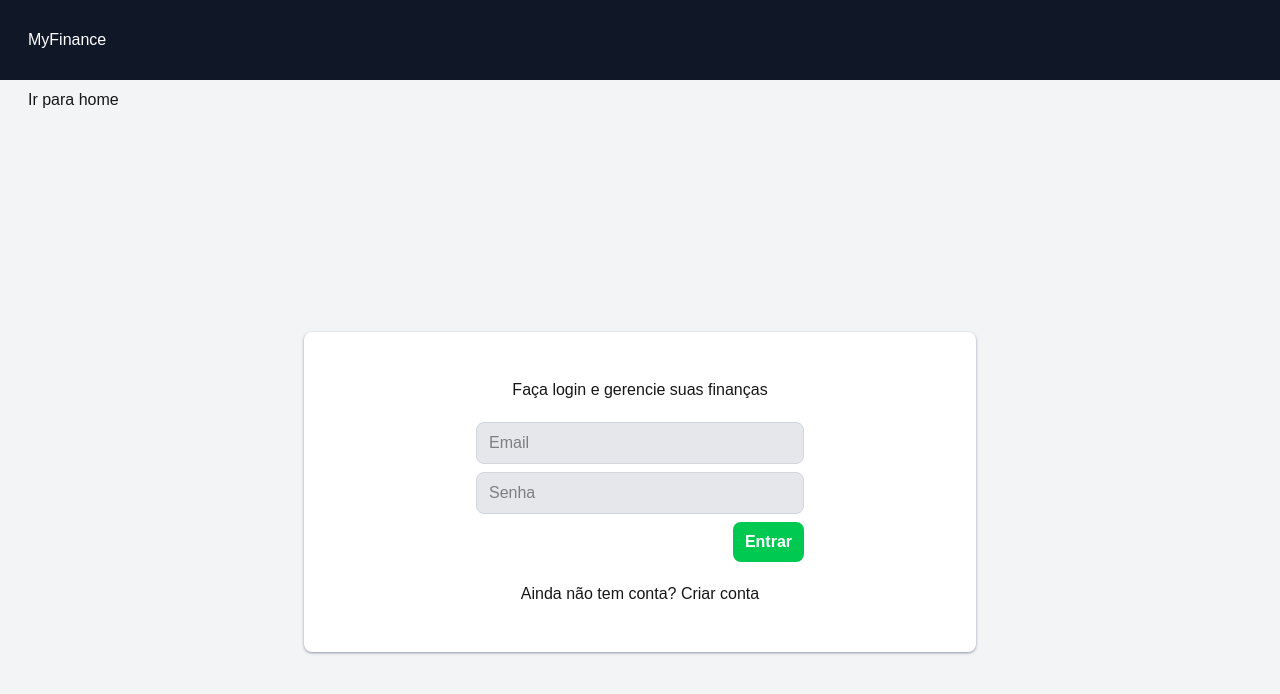
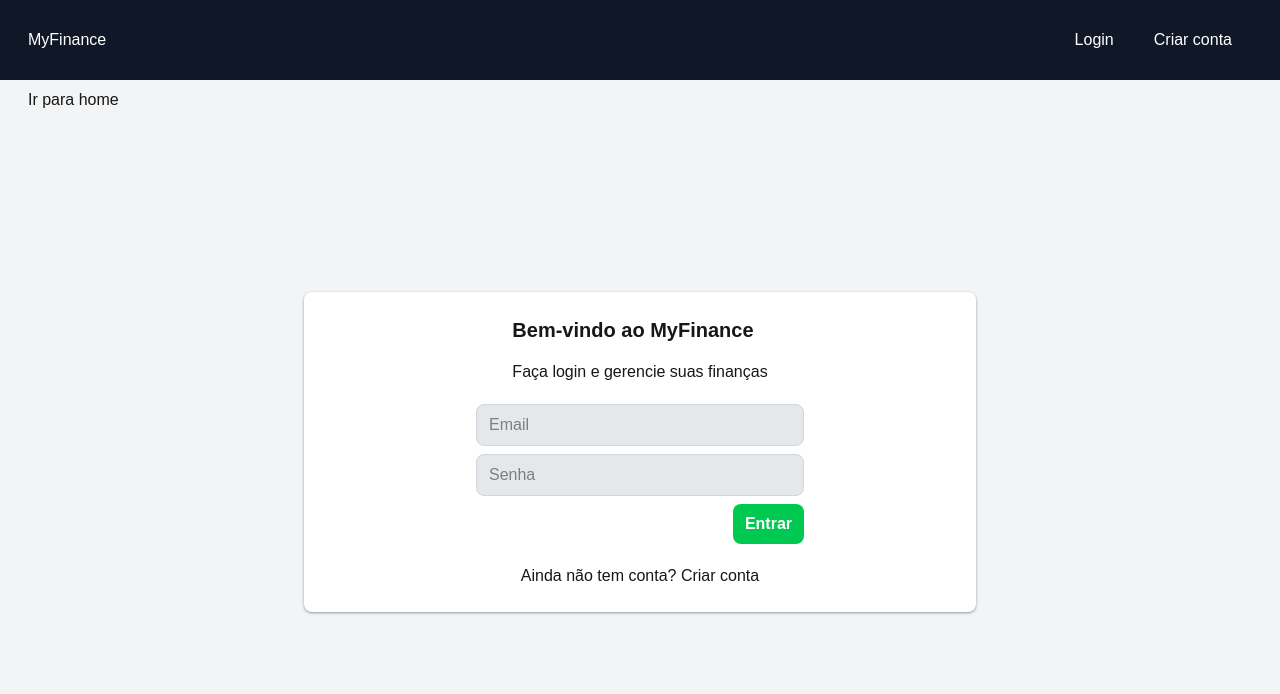
Before and after one commit to raoneinet/myfinance, a Next.js app: page /pages/login in a window 1280 px wide. Shown: the top 694 px of the page. Built offline with nearby package versions, Linux system fonts and the light colour scheme; no server answers.

Commit message:
putting link on header

```diff
--- a/src/app/page.tsx
+++ b/src/app/page.tsx
@@ -20,7 +20,9 @@ const Page = () => {
         }
         {!user &&
           <SignedOut>
-            <SignInAndOutButtons />
+            <div className="container mx-auto f-fulll">
+              <div>Devo construir uma LP ou página de apresentação.</div>
+            </div>
           </SignedOut>
         }
       </div>
--- a/src/app/pages/login/page.tsx
+++ b/src/app/pages/login/page.tsx
@@ -8,11 +8,12 @@ const Login = () => {
     return (
         <>
             <Header />
-            <div className="w-full h-screen flex justify-center items-center p-2 bg-gray-100">
+            <div className="w-full h-[calc(100vh-80px)] flex justify-center items-center p-2 bg-gray-100">
                 <div className="container h-full px-5 mx-auto flex flex-col">
                     <GoToHomeButton/>
                     <div className="mx-auto my-auto flex flex-col justify-center items-center p-5 w-2xl h-80 bg-white rounded-lg shadow shadow-gray-400">
                         <div>
+                            <h1 className="font-bold text-xl pb-4">Bem-vindo ao MyFinance</h1>
                             <p>Faça login e gerencie suas finanças</p>
                         </div>
                         <LoginForm />
--- a/src/app/pages/signup/page.tsx
+++ b/src/app/pages/signup/page.tsx
@@ -9,11 +9,12 @@ const Signup = () => {
     return (
         <>
             <Header />
-            <div className="w-full h-screen flex justify-center items-center p-2 bg-gray-100">
+            <div className="w-full h-[calc(100vh-80px)] flex justify-center items-center p-2 bg-gray-100">
                 <div className="container h-full px-5 mx-auto flex flex-col">
                     <GoToHomeButton />
                     <div className="m-auto flex flex-col justify-center items-center p-5 w-2xl h-80 bg-white rounded-lg shadow shadow-gray-400">
                         <div className="text-center">
+                            <h1 className="font-bold text-xl pb-4">Bem-vindo ao MyFinance</h1>
                             <p>Crie sua conta gratuitamente</p>
                             <p>Mantenha suas finanças atualizadas</p>
                         </div>
--- a/src/views/header.tsx
+++ b/src/views/header.tsx
@@ -4,6 +4,8 @@ import { auth } from "@/app/firebase"
 import { signOut } from "firebase/auth"
 import { useRouter } from "next/navigation"
 import SignOutButton from "@/components/signOutButton"
+import SignInAndOutButtons from "@/components/signInandOutButtons"
+import Link from "next/link"
 
 export const Header = () => {
 
@@ -15,7 +17,7 @@ export const Header = () => {
     return (
         <header className="w-full px-2 py-3 bg-gray-900 h-20 text-white">
             <div className="container px-5 flex justify-between items-center h-full">
-                <div>MyFinance</div>
+                <div><Link href="/">MyFinance</Link></div>
                 {user &&
                     <div className="flex gap-3">
                         <div>{user?.email}</div>
@@ -27,6 +29,10 @@ export const Header = () => {
                         </div>
                     </div>
                 }
+                {!user &&
+                <div>
+                    <SignInAndOutButtons />
+                </div>}
             </div>
         </header>
     )
```
